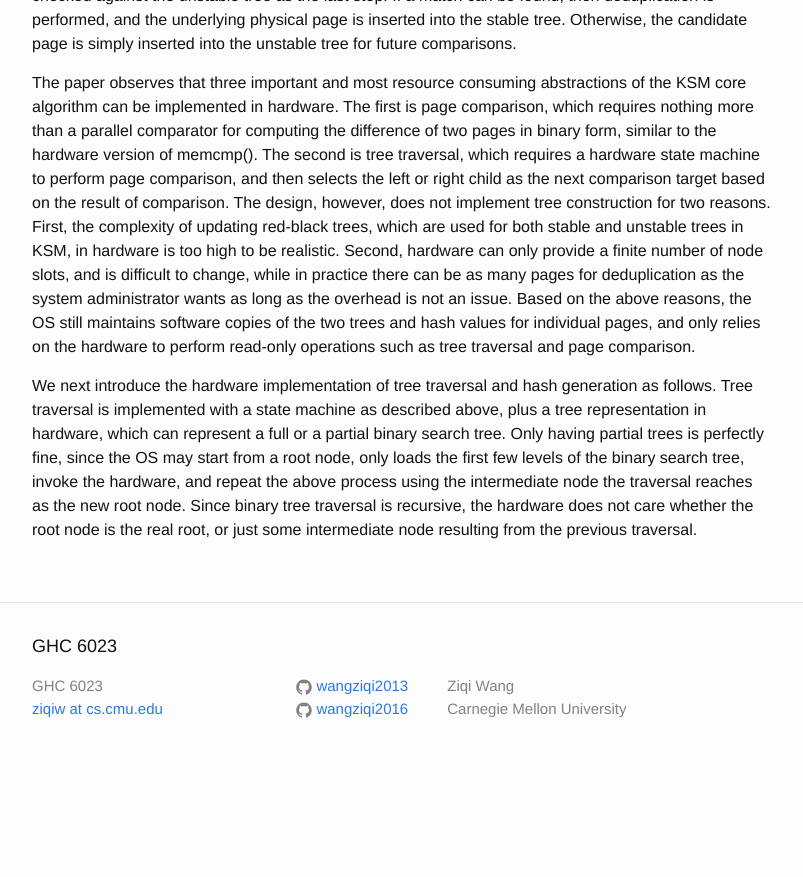
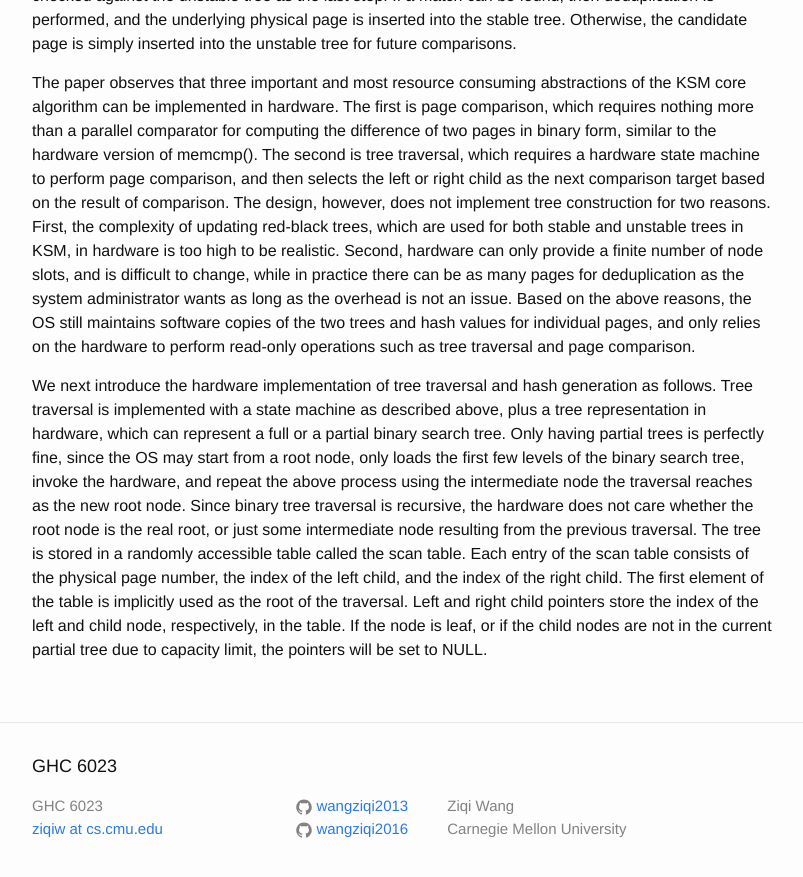
Before and after one commit to wangziqi2013/wangziqi2013.github.io, a Jekyll site: the page built from _posts/2020-07-26-pageforge.markdown, in a window 1280 px wide and 900 px high, scrolled down 1402 px. Shown: the top 877 px of the window, without its empty margins (238-1041 px from the left). Built offline with Jekyll 4.4.1, drawn with Linux system fonts in a browser that asks for light colours; before the commit the page ends 2182 px from its top, so only the background shows below that.

Commit message:
Adding scan table

```diff
--- a/_posts/2020-07-26-pageforge.markdown
+++ b/_posts/2020-07-26-pageforge.markdown
@@ -70,3 +70,8 @@ a root node, only loads the first few levels of the binary search tree, invoke t
 process using the intermediate node the traversal reaches as the new root node. Since binary tree traversal is recursive,
 the hardware does not care whether the root node is the real root, or just some intermediate node resulting from
 the previous traversal.
+The tree is stored in a randomly accessible table called the scan table. Each entry of the scan table consists of
+the physical page number, the index of the left child, and the index of the right child. The first element of the
+table is implicitly used as the root of the traversal. Left and right child pointers store the index of the
+left and child node, respectively, in the table. If the node is leaf, or if the child nodes are not in the
+current partial tree due to capacity limit, the pointers will be set to NULL.
```
